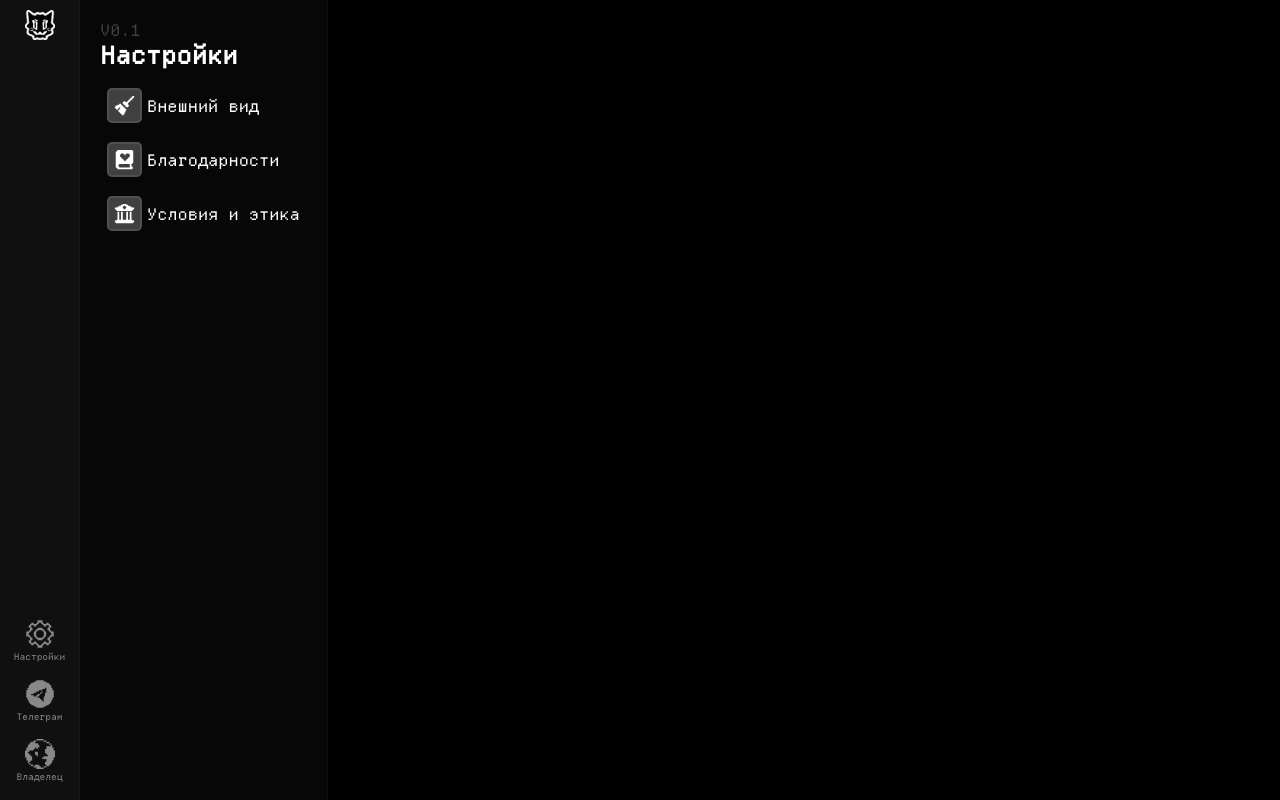
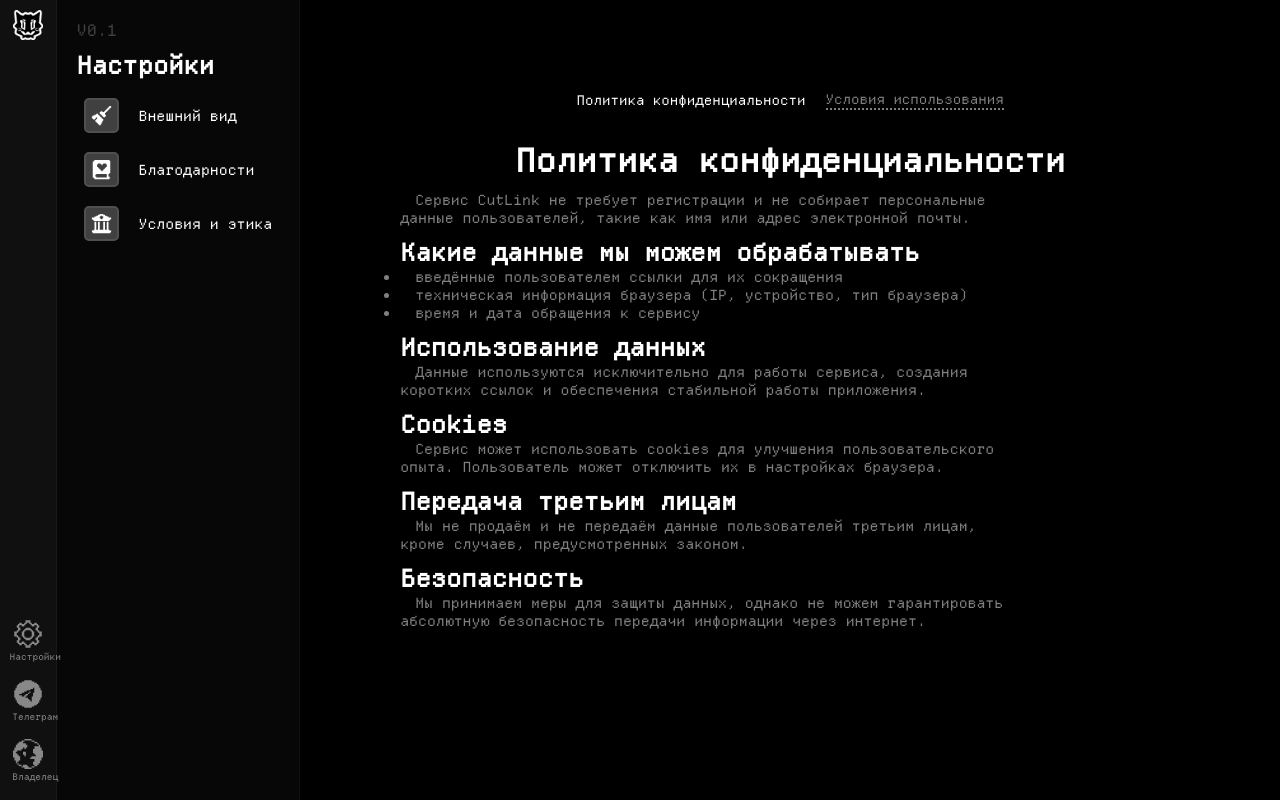
Before and after one commit to VladTHK/CutLink, a React (Vite) app: page /settings/terms in a window 1280 px wide. Built offline with nearby package versions, Linux system fonts and the light colour scheme.

Commit message:
add terms to settings

```diff
--- a/src/components/SettingsNavigation/styles.module.css
+++ b/src/components/SettingsNavigation/styles.module.css
@@ -1,4 +1,5 @@
 .Settings {
+    text-wrap: nowrap;
     padding: 20px;
     background-color: #070707;
     border-right: 1px solid #101010;
@@ -16,6 +17,8 @@
 }
 
 .Settings__listItem {
+    width: max-content;
+    min-width: 200px;
     border-radius: 10px;
     padding: 5px;
     border: 2px solid transparent;
--- /dev/null
+++ b/src/components/Terms/Terms.jsx
@@ -0,0 +1,110 @@
+import { useState } from "react";
+
+import styles from "./styles.module.css";
+
+const Terms = () => {
+    const [tab, setTab] = useState("privacy");
+
+
+    const content = {
+        privacy: (
+            <div>
+                <h1>Политика конфиденциальности</h1>
+
+                <p>
+                    Сервис CutLink не требует регистрации и не собирает персональные данные пользователей,
+                    такие как имя или адрес электронной почты.
+                </p>
+
+                <h2>Какие данные мы можем обрабатывать</h2>
+                <ul>
+                    <li>введённые пользователем ссылки для их сокращения</li>
+                    <li>техническая информация браузера (IP, устройство, тип браузера)</li>
+                    <li>время и дата обращения к сервису</li>
+                </ul>
+
+                <h2>Использование данных</h2>
+                <p>
+                    Данные используются исключительно для работы сервиса, создания коротких ссылок
+                    и обеспечения стабильной работы приложения.
+                </p>
+
+                <h2>Cookies</h2>
+                <p>
+                    Сервис может использовать cookies для улучшения пользовательского опыта.
+                    Пользователь может отключить их в настройках браузера.
+                </p>
+
+                <h2>Передача третьим лицам</h2>
+                <p>
+                    Мы не продаём и не передаём данные пользователей третьим лицам,
+                    кроме случаев, предусмотренных законом.
+                </p>
+
+                <h2>Безопасность</h2>
+                <p>
+                    Мы принимаем меры для защиты данных, однако не можем гарантировать абсолютную безопасность
+                    передачи информации через интернет.
+                </p>
+            </div>
+        ),
+
+        terms: (
+            <div>
+                <h1>Условия использования</h1>
+
+                <h2>Общие положения</h2>
+                <p>
+                    Используя CutLink, пользователь соглашается с настоящими условиями.
+                    Сервис предоставляется "как есть".
+                </p>
+
+                <h2>Запрещено использовать сервис для</h2>
+                <ul>
+                    <li>фишинга и мошенничества</li>
+                    <li>распространения вредоносных ссылок или вирусов</li>
+                    <li>нарушения авторских прав</li>
+                    <li>незаконной деятельности</li>
+                </ul>
+
+                <h2>Ограничение ответственности</h2>
+                <p>
+                    Мы не несем ответственности за содержимое сайтов, на которые ведут сокращённые ссылки,
+                    а также за возможные убытки пользователей.
+                </p>
+
+                <h2>Блокировка ссылок</h2>
+                <p>
+                    Администрация может удалить или заблокировать ссылки,
+                    которые нарушают правила сервиса или законодательство.
+                </p>
+
+                <h2>Изменения условий</h2>
+                <p>
+                    Условия могут быть изменены в любое время без предварительного уведомления.
+                    Продолжение использования сервиса означает согласие с обновлениями.
+                </p>
+            </div>
+        ),
+    };
+
+    return (
+        <div className={styles.con}>
+            <div className={styles.buttons}>
+                <button className={`${styles.privacy} ${tab === "privacy" ? styles.active : ""}`} onClick={() => setTab("privacy")}>
+                    Политика конфиденциальности
+                </button>
+
+                <button className={`${styles.terms} ${tab === "terms" ? styles.active : ""}`} onClick={() => setTab("terms")}>
+                    Условия использования
+                </button>
+            </div>
+
+            <div key={tab} className={styles.fadeIn}>
+                {content[tab]}
+            </div>
+        </div>
+    );
+};
+
+export default Terms;
--- /dev/null
+++ b/src/components/Terms/styles.module.css
@@ -0,0 +1,60 @@
+.con {
+    display: flex;
+    justify-content: center;
+    flex-direction: column;
+    padding: 100px;
+    padding-top: 20px;
+}
+
+h1 {
+    text-align: center;
+    margin: 10px;
+}
+
+h2 {
+    margin-top: 10px;
+}
+
+p, ul {
+    text-indent: 15px;
+    font-size: 14px;
+    width: 80%;
+    text-wrap-mode: balance;
+    color: #808080;
+}
+
+.buttons {
+    display: flex;
+    justify-content: center;
+    gap: 20px;
+    margin-bottom: 20px;
+}
+
+button {
+    cursor: pointer;
+    color: #808080;
+    border: none;
+    border-bottom: 2px dotted #808080;
+    background: none;
+}
+
+.active {
+    border: none;
+    color: white;
+}
+
+
+.fadeIn {
+    animation: fadeIn 0.3s ease;
+}
+
+@keyframes fadeIn {
+    from {
+        opacity: 0;
+        transform: translateY(5px);
+    }
+    to {
+        opacity: 1;
+        transform: translateY(0);
+    }
+}
--- a/src/pages/SettingsPage/TermsPage.jsx
+++ b/src/pages/SettingsPage/TermsPage.jsx
@@ -1,4 +1,5 @@
 import SettingsNavigation from "../../components/SettingsNavigation/SettingsNavigation.jsx";
+import Terms from "../../components/Terms/Terms.jsx";
 
 
 
@@ -6,7 +7,10 @@ const TermsPage = () => {
 
 
     return (
-        <SettingsNavigation/>
+        <>
+            <SettingsNavigation/>
+            <Terms/>
+        </>
     );
 };
 
```
